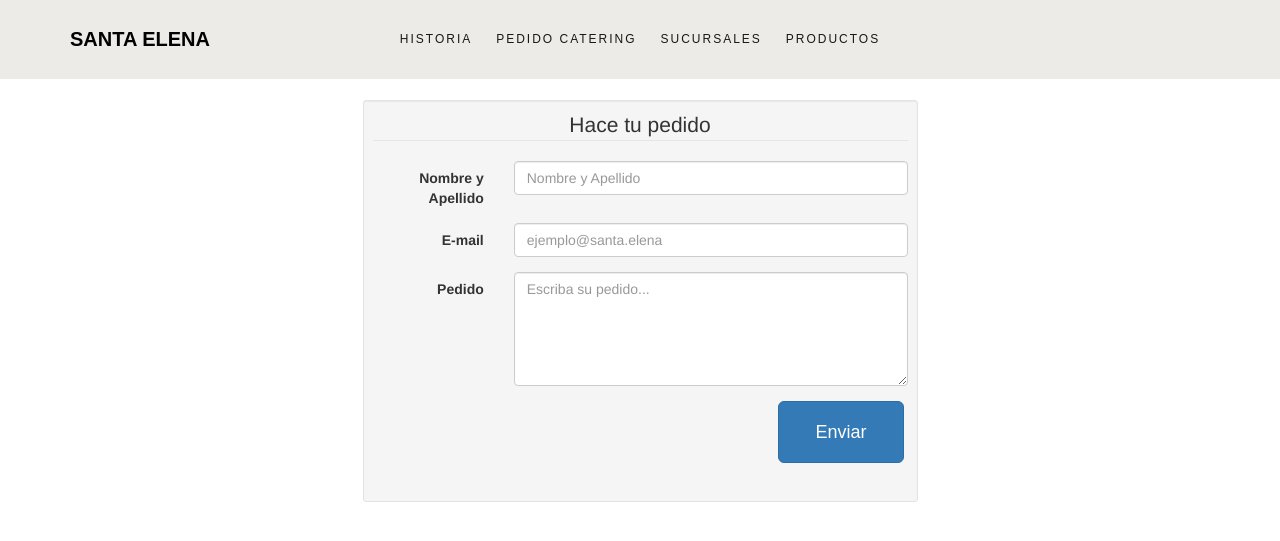
After one commit to lucasguglielmone/Santa-Elena, a PHP site: page /pedido.php in a window 1280 px wide. The commit adds this page. Shown: the top 541 px of the page. Run offline with PHP 8.4, Linux system fonts and the light colour scheme; some libraries are stand-ins or nearby versions.

Commit message:
pedido - vista

```diff
--- a/nav.php
+++ b/nav.php
@@ -11,7 +11,7 @@
     <div class="fh5co-top-menu menu-1 text-center">
         <ul>
             <li><a href="historia.html">Historia</a></li>
-            <li><a href="pedido.html">Pedido Catering</a></li>
+            <li><a href="pedido.php">Pedido Catering</a></li>
             <li><a href="sucursales.php">Sucursales</a></li>
             <li class="has-dropdown">
                 <a href="#">Productos</a>
--- /dev/null
+++ b/pedido.php
@@ -0,0 +1,57 @@
+<?php
+
+
+?>
+<?php include_once 'head.php' ?>
+<?php include_once 'nav.php' ?>
+<link href="//netdna.bootstrapcdn.com/bootstrap/3.1.0/css/bootstrap.min.css" rel="stylesheet" id="bootstrap-css">
+<script src="//netdna.bootstrapcdn.com/bootstrap/3.1.0/js/bootstrap.min.js"></script>
+<script src="//code.jquery.com/jquery-1.11.1.min.js"></script>
+<!------ Include the above in your HEAD tag ---------->
+
+
+<div class="container" style="margin-top:100px;">
+	<div class="row">
+      <div class="col-md-6 col-md-offset-3">
+        <div class="well well-sm">
+          <form class="form-horizontal" action="" method="post">
+          <fieldset>
+            <legend class="text-center">Hace tu pedido</legend>
+
+            <!-- Name input-->
+            <div class="form-group">
+              <label class="col-md-3 control-label" for="name">Nombre y Apellido</label>
+              <div class="col-md-9">
+                <input id="name" name="name" type="text" placeholder="Nombre y Apellido" class="form-control">
+              </div>
+            </div>
+
+            <!-- Email input-->
+            <div class="form-group">
+              <label class="col-md-3 control-label" for="email">E-mail</label>
+              <div class="col-md-9">
+                <input id="email" name="email" type="text" placeholder="ejemplo@santa.elena" class="form-control">
+              </div>
+            </div>
+
+            <!-- Message body -->
+            <div class="form-group">
+              <label class="col-md-3 control-label" for="message">Pedido</label>
+              <div class="col-md-9">
+                <textarea class="form-control" id="message" name="message" placeholder="Escriba su pedido..." rows="5"></textarea>
+              </div>
+            </div>
+
+            <!-- Form actions -->
+            <div class="form-group">
+              <div class="col-md-12 text-right">
+                <button type="submit" class="btn btn-primary btn-lg">Enviar</button>
+              </div>
+            </div>
+          </fieldset>
+          </form>
+        </div>
+      </div>
+	</div>
+</div>
+</div>
```
Also changed, not shown: controller/dbConnect.php (added, +13 -0 lines).
